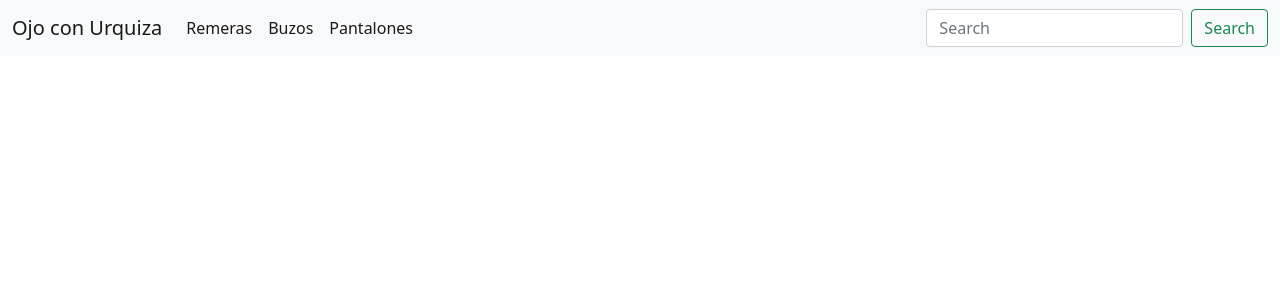
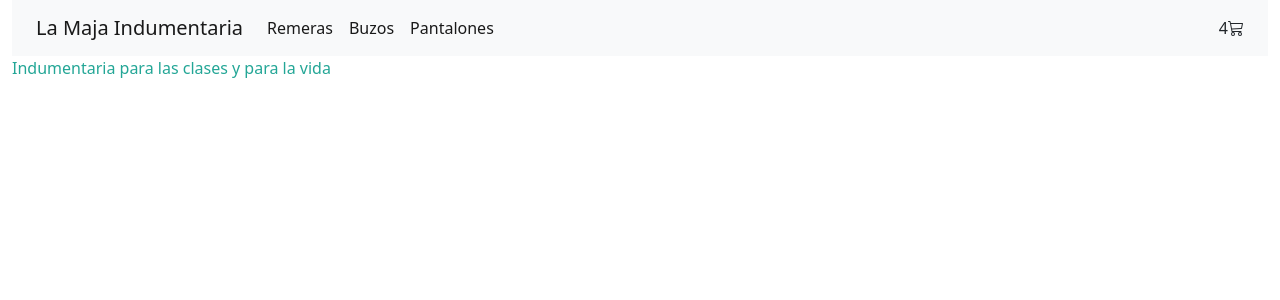
Before and after one commit to florenciadelas/React-Ojo-con-Urquiza-Delas, a React (Create React App) app: page / in a window 1280 px wide. Shown: the top 300 px of the page. Built offline with nearby package versions, Linux system fonts and the light colour scheme.

Commit message:
ojoconurquiza-Delas

```diff
--- a/package.json
+++ b/package.json
@@ -7,6 +7,7 @@
     "@testing-library/react": "^13.3.0",
     "@testing-library/user-event": "^13.5.0",
     "bootstrap": "^5.1.3",
+    "bootstrap-icons": "^1.8.3",
     "react": "^18.2.0",
     "react-bootstrap": "^2.4.0",
     "react-dom": "^18.2.0",
--- a/src/App.css
+++ b/src/App.css
@@ -28,6 +28,10 @@
   color: #61dafb;
 }
 
+.color-p{
+  color: #23a696;
+}
+
 @keyframes App-logo-spin {
   from {
     transform: rotate(0deg);
--- a/src/App.js
+++ b/src/App.js
@@ -1,12 +1,24 @@
 // import logo from './logo.svg';
 import './App.css';
-import Menu from './components/Navbar';
+import Menu from './components/Nabvar/Navbar';
+import ItemListContainer from './components/ItemListContainer/ItemListContainer';
+import Container from 'react-bootstrap/Container'
+import Row from 'react-bootstrap/Row'
+import Col from 'react-bootstrap/Col'
 
 
 function App() {
   return (
-   < Menu />
+    <>
+      <Container fluid>
+        <Row>
+          <Col> < Menu /></Col>
+        </Row>
+        <Row>
+          <Col> <ItemListContainer greeting={"Indumentaria para las clases y para la vida"}/> </Col>
+        </Row>
+      </Container>
+    </>
    );
 }
-
 export default App;
--- /dev/null
+++ b/src/components/CartWidget/CartWidget.jsx
@@ -0,0 +1,20 @@
+const Cartwidget = () => {
+  const amount = 4;
+  return (
+    <>
+      {amount}
+      <svg
+        xmlns="http://www.w3.org/2000/svg"
+        width="16"
+        height="16"
+        fill="currentColor"
+        class="bi bi-cart3"
+        viewBox="0 0 16 16"
+      >
+        <path d="M0 1.5A.5.5 0 0 1 .5 1H2a.5.5 0 0 1 .485.379L2.89 3H14.5a.5.5 0 0 1 .49.598l-1 5a.5.5 0 0 1-.465.401l-9.397.472L4.415 11H13a.5.5 0 0 1 0 1H4a.5.5 0 0 1-.491-.408L2.01 3.607 1.61 2H.5a.5.5 0 0 1-.5-.5zM3.102 4l.84 4.479 9.144-.459L13.89 4H3.102zM5 12a2 2 0 1 0 0 4 2 2 0 0 0 0-4zm7 0a2 2 0 1 0 0 4 2 2 0 0 0 0-4zm-7 1a1 1 0 1 1 0 2 1 1 0 0 1 0-2zm7 0a1 1 0 1 1 0 2 1 1 0 0 1 0-2z" />
+      </svg>
+    </>
+  );
+};
+
+export default Cartwidget;
--- /dev/null
+++ b/src/components/ItemListContainer/ItemListContainer.jsx
@@ -0,0 +1,11 @@
+
+
+const ItemListContainer = (props) => {
+    return (
+        <div className="color-p">
+        <p> {props.greeting}</p>
+        </div>
+     );
+}
+
+export default ItemListContainer;
--- a/src/components/Navbar.jsx
+++ b/src/components/Nabvar/Navbar.jsx
@@ -1,9 +1,12 @@
+import Cartwidget from "../CartWidget/CartWidget"
+
 
 const Menu = () => {
-  return  <nav class="navbar navbar-expand-lg navbar-light bg-light">
+  return <div>
+   <nav class="navbar navbar-expand-lg navbar-light bg-light">
   <div class="container-fluid">
-    <a class="navbar-brand" target={"_blank"} href="https://www.instagram.com/ojoconurquiza/">Ojo con Urquiza</a>
-    <button class="navbar-toggler" type="button" data-bs-toggle="collapse" data-bs-target="#navbarSupportedContent" aria-controls="navbarSupportedContent" aria-expanded="false" aria-label="Toggle navigation">
+    <a class="navbar-brand" target={"_blank"} href="https://www.instagram.com/lamajadesnudaflamenca/">La Maja Indumentaria</a>
+    <button class="navbar-toggler" type="button" data-bs-togglgit se="collapse" data-bs-target="#navbarSupportedContent" aria-controls="navbarSupportedContent" aria-expanded="false" aria-label="Toggle navigation">
       <span class="navbar-toggler-icon"></span>
     </button>
     <div class="collapse navbar-collapse" id="navbarSupportedContent">
@@ -18,13 +21,11 @@ const Menu = () => {
           <a class="nav-link active" aria-current="page" target={"_blank"} href="https://www.instagram.com/p/CeywR37ghgb/">Pantalones</a>
         </li>
       </ul>
-      <form class="d-flex">
-        <input class="form-control me-2" type="search" placeholder="Search" aria-label="Search"></input>
-        <button class="btn btn-outline-success" type="submit">Search</button>
-      </form>
+      <Cartwidget />
     </div>
   </div>
 </nav>
+</div>
 }
 
 export default Menu
```
Also changed, not shown: 1 other file (tests, documents, lock files or other folders).
